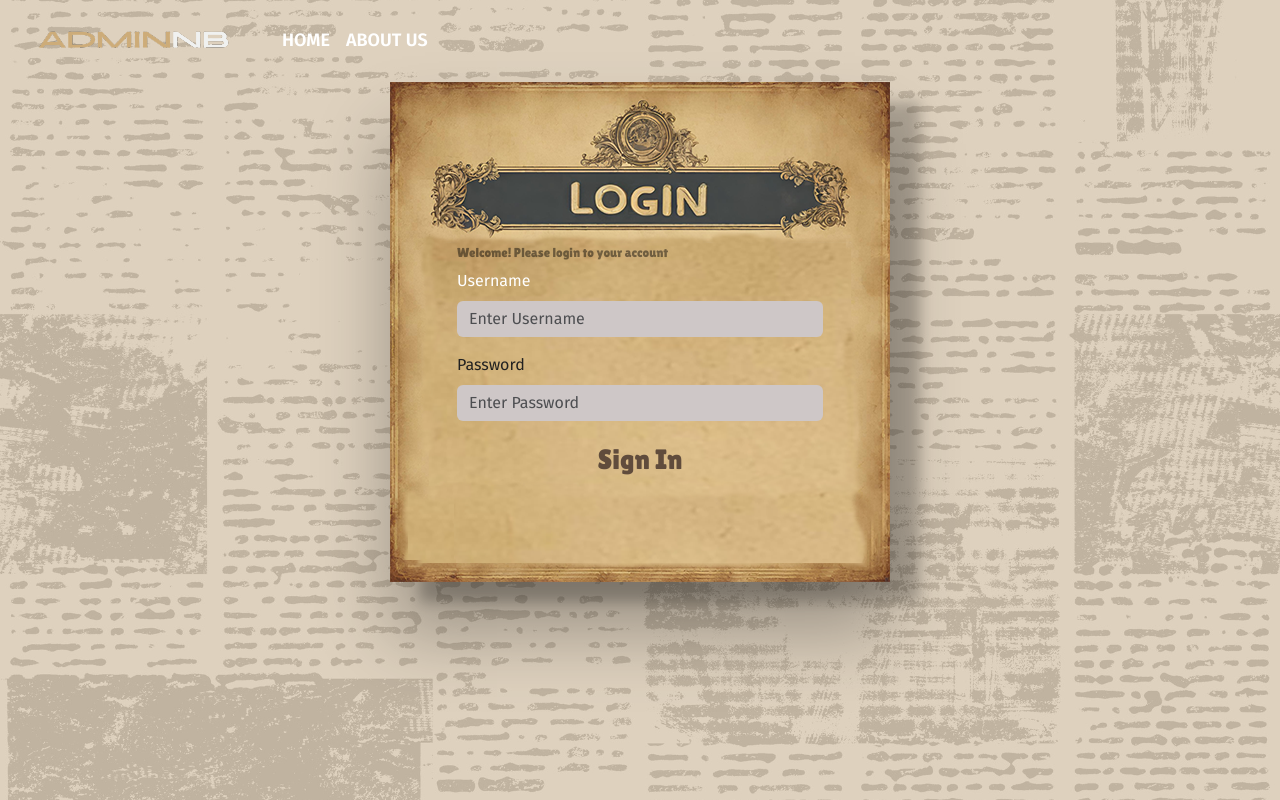
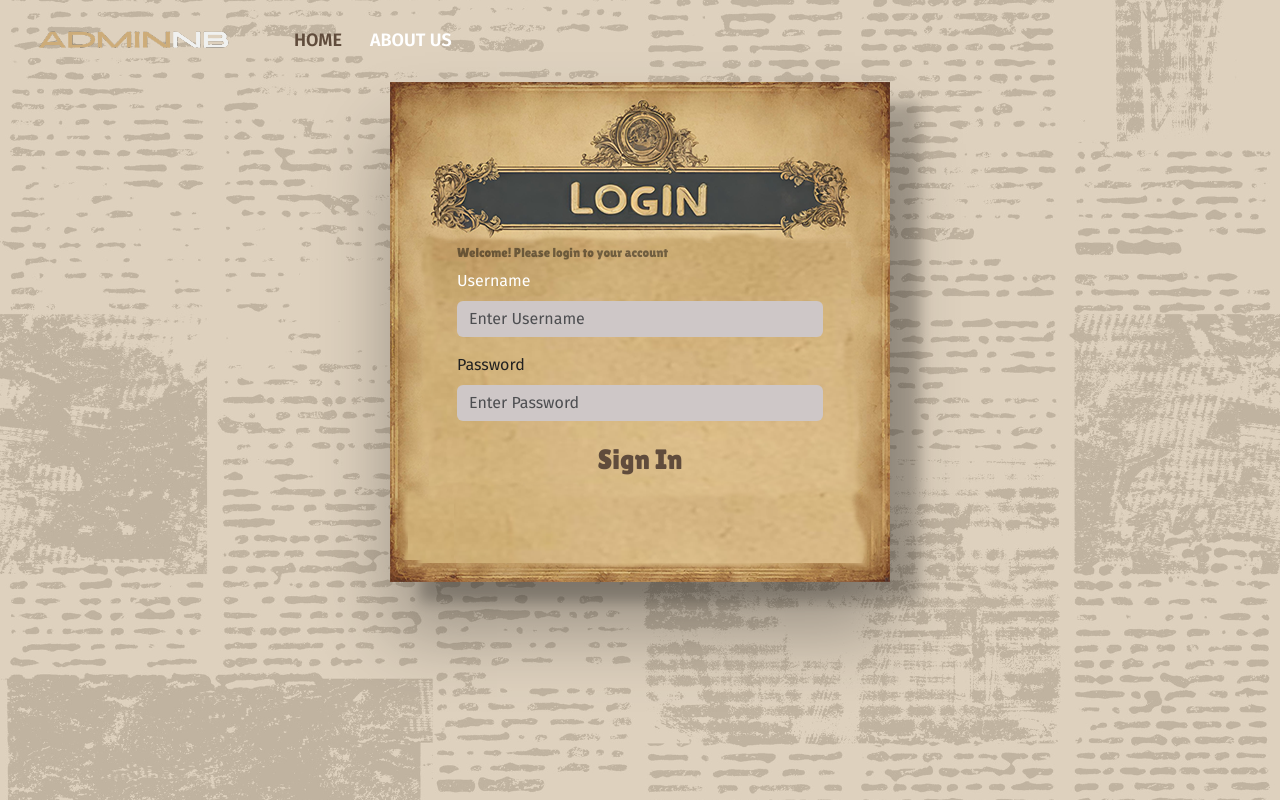
Before and after one commit to ReyMarananIII/chatnb_final_frontend, a React (Vite) app: page /admin in a window 1280 px wide. Built offline with nearby package versions, Linux system fonts and the light colour scheme; no server answers.

Commit message:
Improved UI

```diff
--- a/src/components/admin/AdminAboutUs.jsx
+++ b/src/components/admin/AdminAboutUs.jsx
@@ -1,12 +1,14 @@
 import React from "react";
 import "bootstrap/dist/css/bootstrap.min.css";
-import { Link } from "react-router-dom";
+import { Link, useLocation } from "react-router-dom";
 import pegasusLogo from "../../assets/images/pegasus1.png";
 import CHATNB from "../../assets/images/AdminNB.png";
 import "../utils/style.css";
 import nblistbg from "../../assets/images/nb-list_bg2.png";
 
 const AdminAboutUs = () => {
+  const location = useLocation();
+
   return (
     <div
       className="container-fluid"
@@ -26,13 +28,30 @@ const AdminAboutUs = () => {
             <img src={CHATNB} alt="" />
           </a>
           <div className="collapse navbar-collapse" id="navbarNavAltMarkup">
-            <div className="navbar-nav ul-link">
-              <Link className="nav-link text-white ms-4" to={"/admin"}>
-                Home
-              </Link>
-              <Link className="nav-link text-white" to={"/AdminAboutUs"}>
-                About Us
-              </Link>
+            <div className="collapse navbar-collapse" id="navbarNavAltMarkup">
+              <div className="navbar-nav ul-link">
+                <Link
+                  className="ms-4"
+                  to={"/admin"}
+                  style={{
+                    color: location.pathname === "/admin" ? "#604c3c" : "white",
+                  }}
+                >
+                  Home
+                </Link>
+                <Link
+                  className="nav-link "
+                  to={"/AdminAboutUs"}
+                  style={{
+                    color:
+                      location.pathname === "/AdminAboutUs"
+                        ? "#604c3c"
+                        : "white",
+                  }}
+                >
+                  About Us
+                </Link>
+              </div>
             </div>
           </div>
         </div>
--- a/src/components/admin/AdminLogin.jsx
+++ b/src/components/admin/AdminLogin.jsx
@@ -1,5 +1,5 @@
 import React, { useState, useEffect } from "react";
-import { Link, useNavigate } from "react-router-dom";
+import { Link, useNavigate, useLocation } from "react-router-dom";
 import axios from "axios";
 import "../utils/style.css";
 import "bootstrap-icons/font/bootstrap-icons.css";
@@ -14,6 +14,7 @@ const AdminLogin = () => {
   });
   const [error, setError] = useState(null);
   const navigate = useNavigate();
+  const location = useLocation();
 
   axios.defaults.withCredentials = true;
   useEffect(() => {
@@ -66,10 +67,23 @@ const AdminLogin = () => {
           </a>
           <div className="collapse navbar-collapse" id="navbarNavAltMarkup">
             <div className="navbar-nav ul-link">
-              <Link className="nav-link text-white ms-4" to={"/admin"}>
+              <Link
+                className="ms-4"
+                to={"/admin"}
+                style={{
+                  color: location.pathname === "/admin" ? "#604c3c" : "white",
+                }}
+              >
                 Home
               </Link>
-              <Link className="nav-link text-white " to={"/AdminAboutUs"}>
+              <Link
+                className="nav-link "
+                to={"/AdminAboutUs"}
+                style={{
+                  color:
+                    location.pathname === "/AdminAboutUs" ? "#604c3c" : "white",
+                }}
+              >
                 About Us
               </Link>
             </div>
--- a/src/components/utils/style.css
+++ b/src/components/utils/style.css
@@ -27,32 +27,6 @@ body {
     font-weight: 600;
     transition: 0.5s;
     z-index: 1;
-
-    &:after {
-      content: "";
-      position: absolute;
-      top: 0px;
-      left: 0;
-      width: 100%;
-      height: 100%;
-      background-color: #604c3c;
-      transform: scale(0);
-      opacity: 0;
-      transition: 0.3s;
-      z-index: -1;
-      border-radius: 12px;
-    }
-    &:hover {
-      color: #000000;
-      &:before {
-        transform: scaleY(1);
-        opacity: 1;
-      }
-      &:after {
-        transform: scaleY(1);
-        opacity: 1;
-      }
-    }
   }
 }
 
--- a/src/components/visitor/AboutUs.jsx
+++ b/src/components/visitor/AboutUs.jsx
@@ -1,6 +1,6 @@
 import React from "react";
 import "bootstrap/dist/css/bootstrap.min.css";
-import { Link } from "react-router-dom";
+import { Link, useLocation } from "react-router-dom";
 import pegasusLogo from "../../assets/images/pegasus1.png";
 import CHATNB from "../../assets/images/ChatNB2.png";
 import nblistbg from "../../assets/images/nb-list_bg2.png";
@@ -8,6 +8,8 @@ import nblistbg from "../../assets/images/nb-list_bg2.png";
 import "../utils/style.css";
 
 const AboutUs = () => {
+  const location = useLocation();
+
   return (
     <div
       className="container-fluid"
@@ -28,10 +30,22 @@ const AboutUs = () => {
           </a>
           <div className="collapse navbar-collapse" id="navbarNavAltMarkup">
             <div className="navbar-nav ul-link">
-              <Link className="nav-link text-white ms-4" to={"/"}>
+              <Link
+                className="nav-link ms-4"
+                to={"/"}
+                style={{
+                  color: location.pathname === "/" ? "#604c3c" : "white",
+                }}
+              >
                 Home
               </Link>
-              <Link className="nav-link text-white" to={"/AboutUs"}>
+              <Link
+                className="nav-link"
+                to={"/AboutUs"}
+                style={{
+                  color: location.pathname === "/AboutUs" ? "#604c3c" : "white",
+                }}
+              >
                 About Us
               </Link>
             </div>
--- a/src/components/visitor/Login.jsx
+++ b/src/components/visitor/Login.jsx
@@ -1,7 +1,7 @@
 import React, { useState, useEffect } from "react";
 import "../utils/style.css";
 import axios from "axios";
-import { useNavigate } from "react-router-dom";
+import { useNavigate, useLocation } from "react-router-dom";
 import LoginFormBG from "../../assets/images/Vintage_login.png";
 import { Link } from "react-router-dom";
 import "bootstrap-icons/font/bootstrap-icons.css";
@@ -13,6 +13,7 @@ const Login = () => {
   const { visitor, setVisitor } = UseHooks();
   const [error, setError] = useState(null);
   const navigate = useNavigate();
+  const location = useLocation();
 
   axios.defaults.withCredentials = true;
   useEffect(() => {
@@ -69,10 +70,22 @@ const Login = () => {
           </a>
           <div className="collapse navbar-collapse" id="navbarNavAltMarkup">
             <div className="navbar-nav ul-link">
-              <Link className="nav-link text-white ms-4" to={"/"}>
+              <Link
+                className="nav-link ms-4"
+                to={"/"}
+                style={{
+                  color: location.pathname === "/" ? "#604c3c" : "white",
+                }}
+              >
                 Home
               </Link>
-              <Link className="nav-link text-white" to={"/AboutUs"}>
+              <Link
+                className="nav-link"
+                to={"/AboutUs"}
+                style={{
+                  color: location.pathname === "/AboutUs" ? "#604c3c" : "white",
+                }}
+              >
                 About Us
               </Link>
             </div>
```
